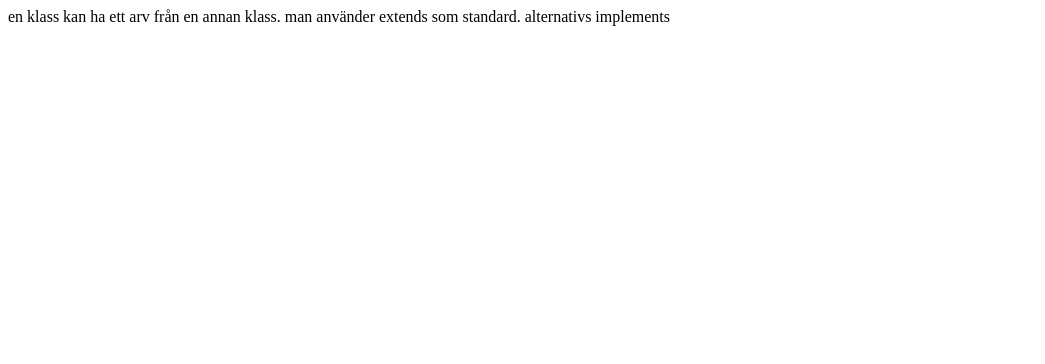
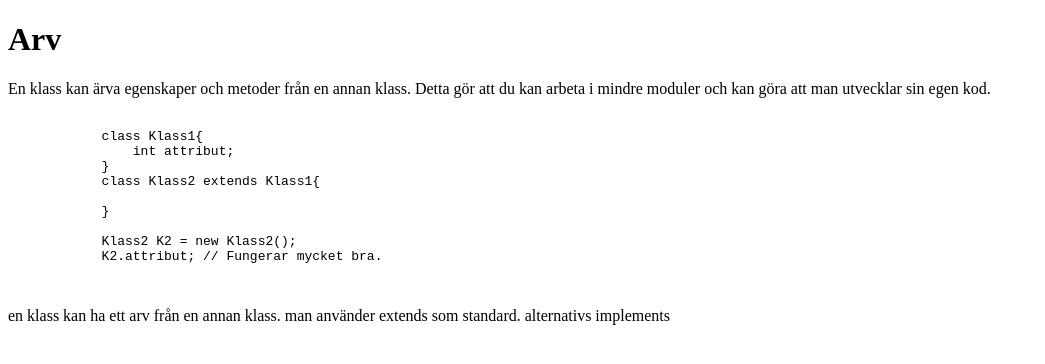
Before and after one commit to StefanFolkesson/StefanFolkesson.github.io, a plain HTML site: page java/arv.html in a window 1280 px wide. Shown: the whole page, without its empty margins (0-1045 px from the left). Drawn offline with Linux system fonts and the light colour scheme.

Commit message:
arv start

```diff
--- a/java/arv.html
+++ b/java/arv.html
@@ -3,6 +3,29 @@
     konstruktor
     överlagring
 -->
+<!DOCTYPE html>
+<html>
+<head>
+    <title>Arv</title>
+</head>
+<body>
+    <h1>Arv</h1>
+    <p>En klass kan ärva egenskaper och metoder från en annan klass. Detta gör att du kan arbeta i mindre moduler och kan göra att man utvecklar sin egen kod.</p>
+    <pre>
+        <code>
+            class Klass1{
+                int attribut;
+            }
+            class Klass2 extends Klass1{
+
+            }
+
+            Klass2 K2 = new Klass2();
+            K2.attribut; // Fungerar mycket bra.
+        </code>
+    </pre>
+</body>
+</html>
 
 en klass kan ha ett arv från en annan klass.
 man använder extends som standard.
```
